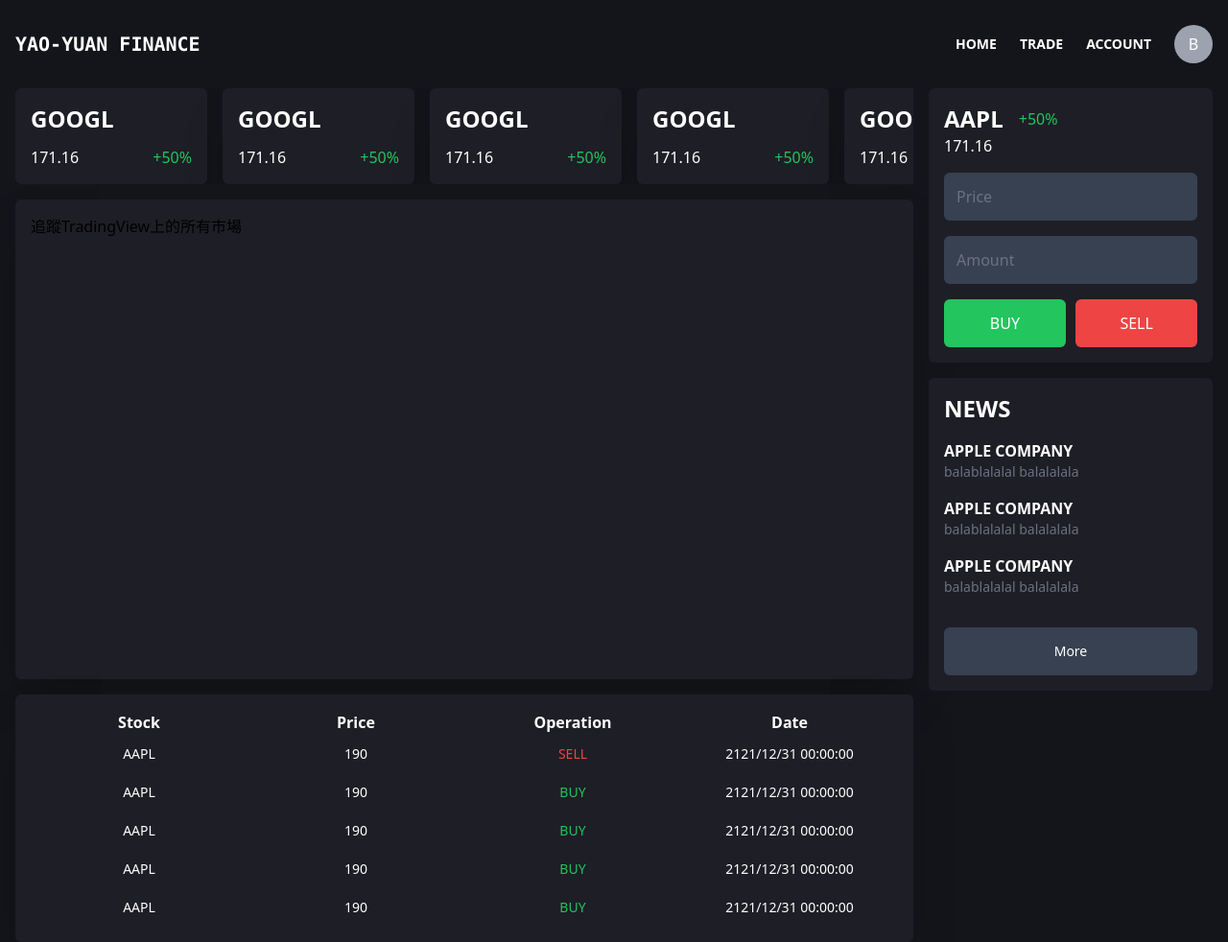
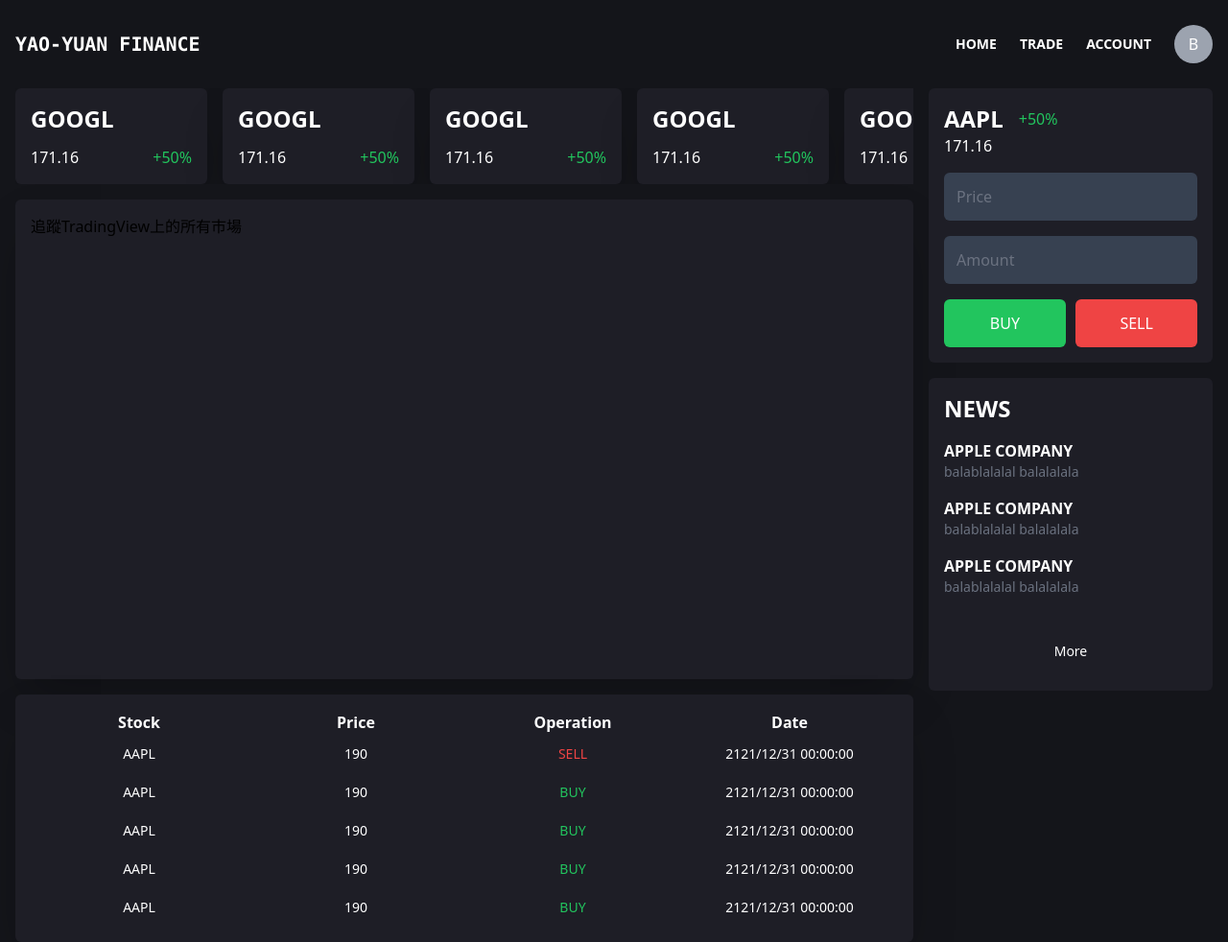
Before and after one commit to eaouyuan/stock_site_tailwindcss, a website built with webpack: page src/index.html in a window 1280 px wide. Shown: the whole page at 96% size. Built offline with nearby package versions, Linux system fonts and the light colour scheme; a script that the page names is missing.

Commit message:
more bg none

```diff
--- a/src/index.html
+++ b/src/index.html
@@ -276,7 +276,7 @@
 
             <P class="text-white font-bold mt-4">APPLE COMPANY</P>
             <P class="text-gray-500 text-sm">balablalalal balalalala</P>
-            <button class="w-full mt-8 h-[50px] text-white text-sm bg-gray-700 rounded-md">More</button>
+            <button class="w-full mt-8 h-[50px] text-white text-sm  rounded-md">More</button>
           </div>
         </div>
       </div>
```
